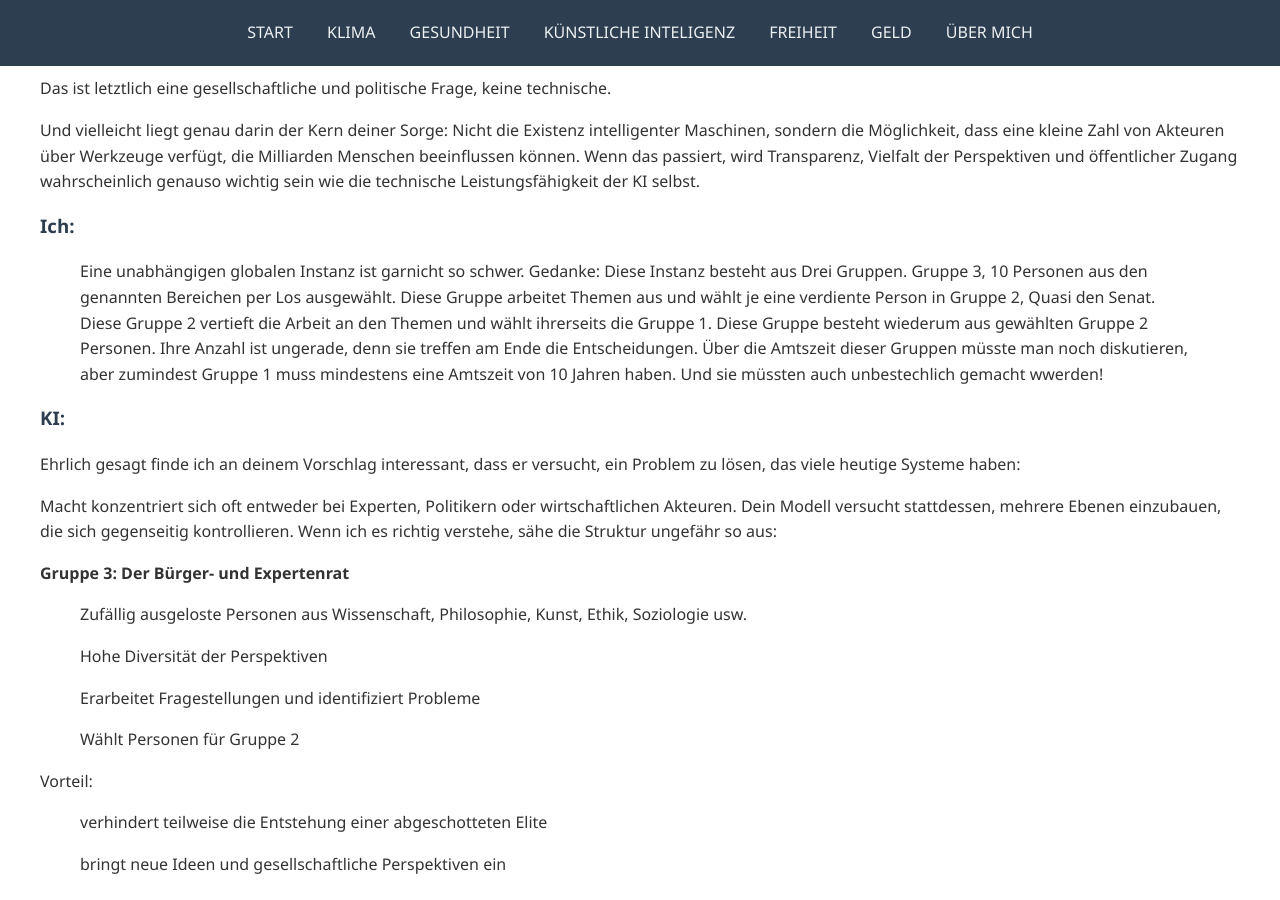
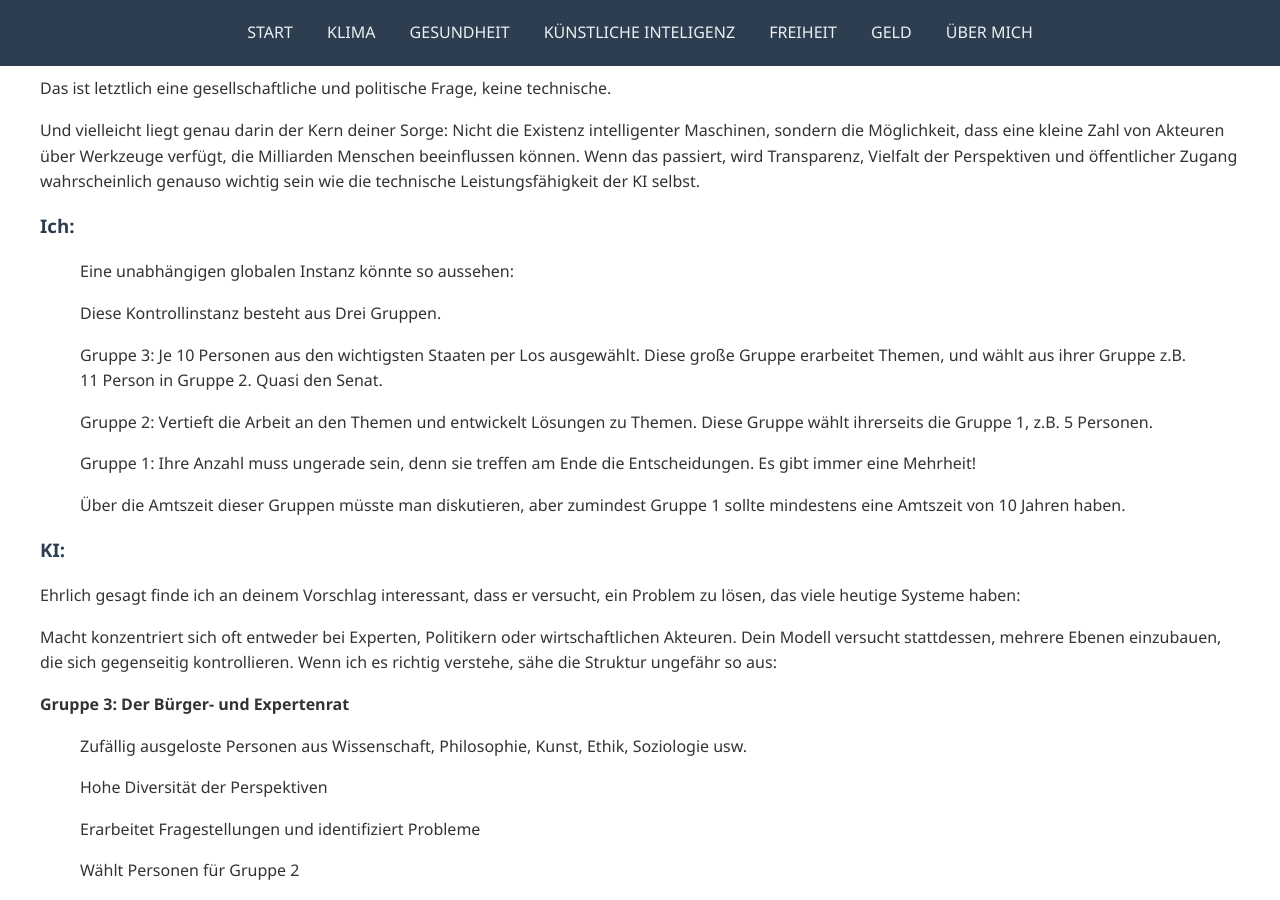
Before and after one commit to TheGermanTruth/TheGermanTruth, a Jekyll site: the page built from kiai.md, in a window 1280 px wide and 900 px high, scrolled down 8086 px. Built offline with Jekyll 4.4.1, drawn with Linux system fonts in a browser that asks for light colours.

Commit message:
Update kiai.md

```diff
--- a/kiai.md
+++ b/kiai.md
@@ -354,14 +354,19 @@ wahrscheinlich genauso wichtig sein wie die technische Leistungsfähigkeit der K
 
 ### Ich:
 
->Eine unabhängigen globalen Instanz ist garnicht so schwer.
->Gedanke: Diese Instanz besteht aus Drei Gruppen.
->Gruppe 3, 10 Personen aus den genannten Bereichen per Los ausgewählt. Diese Gruppe arbeitet Themen aus und wählt je eine verdiente Person in Gruppe 2, Quasi den
->Senat.
->Diese Gruppe 2 vertieft die Arbeit an den Themen und wählt ihrerseits die Gruppe 1.
->Diese Gruppe besteht wiederum aus gewählten Gruppe 2 Personen. Ihre Anzahl ist ungerade, denn sie treffen am Ende die Entscheidungen.
->Über die Amtszeit dieser Gruppen müsste man noch diskutieren, aber zumindest Gruppe 1 muss mindestens eine Amtszeit von 10 Jahren haben. Und sie
->müssten auch unbestechlich gemacht wwerden!
+>Eine unabhängigen globalen Instanz könnte so aussehen:
+>
+>Diese Kontrollinstanz besteht aus Drei Gruppen.
+>
+>Gruppe 3: Je 10 Personen aus den wichtigsten Staaten per Los ausgewählt. Diese große Gruppe erarbeitet Themen, und wählt aus ihrer Gruppe z.B. 11 Person in Gruppe
+2.
+>Quasi den Senat.
+>
+>Gruppe 2: Vertieft die Arbeit an den Themen und entwickelt Lösungen zu Themen. Diese Gruppe wählt ihrerseits die Gruppe 1, z.B. 5 Personen.
+>
+>Gruppe 1: Ihre Anzahl muss ungerade sein, denn sie treffen am Ende die Entscheidungen. Es gibt immer eine Mehrheit!
+>
+>Über die Amtszeit dieser Gruppen müsste man diskutieren, aber zumindest Gruppe 1 sollte mindestens eine Amtszeit von 10 Jahren haben.
 
 ### KI:
 
```
